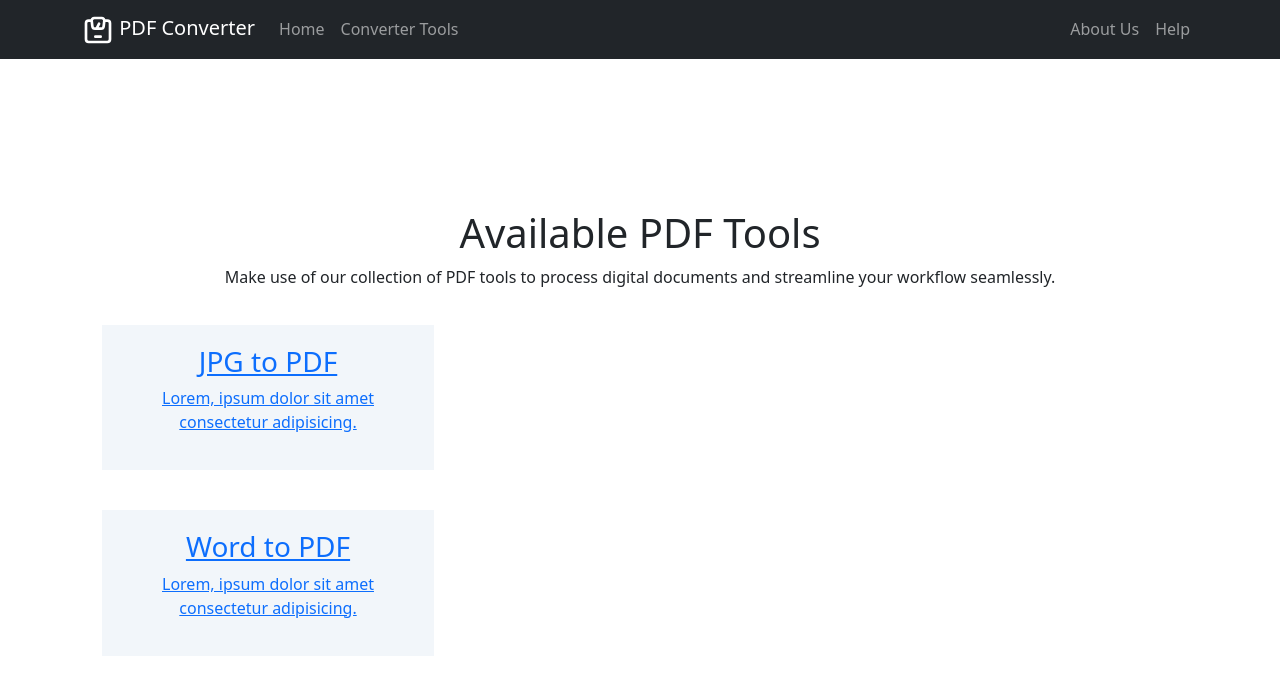
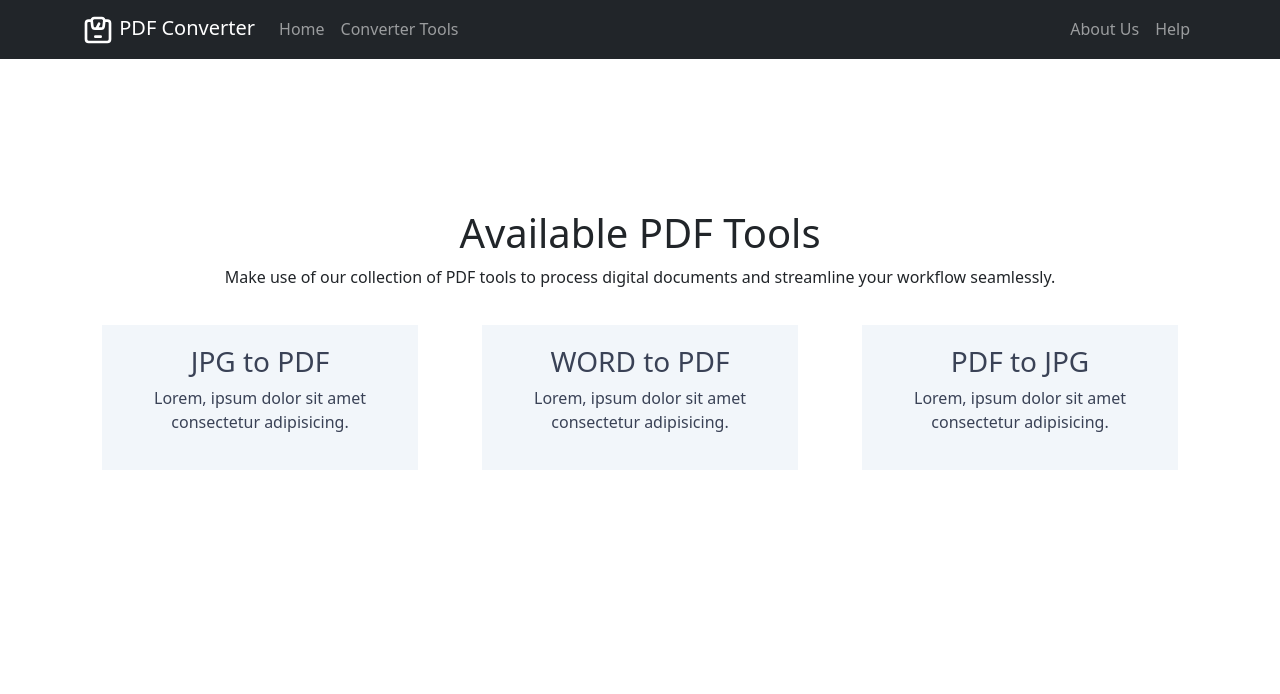
Before and after one commit to abu-kausar/PDF-Converter, a React (Create React App) app: page /tools in a window 1280 px wide. Shown: the top 694 px of the page. Built offline with nearby package versions, Linux system fonts and the light colour scheme.

Commit message:
tools page updated and converter route added

```diff
--- /dev/null
+++ b/src/components/JpgToPdf/JpgToPdf.js
@@ -0,0 +1,11 @@
+import React from 'react';
+
+const JpgToPdf = () => {
+    return (
+        <div>
+            <h1>JPG to PDF</h1>
+        </div>
+    );
+};
+
+export default JpgToPdf;
--- a/src/components/LandingPage/LandingPage.js
+++ b/src/components/LandingPage/LandingPage.js
@@ -3,9 +3,12 @@ import { BrowserRouter as Router, Routes, Route, Link } from 'react-router-dom';
 import About from '../About/About';
 import Help from '../Help/Help';
 import Home from '../Home/Home';
+import JpgToPdf from '../JpgToPdf/JpgToPdf';
 import NavBar from '../NavBar/NavBar';
 import NotFound from '../NotFound/NotFound';
+import PdfToJpg from '../PdfToJpg/PdfToJpg';
 import Tools from '../Tools/Tools';
+import WordToPdf from '../WordToPdf/WordToPdf';
 
 const LandingPage = () => {
     return (
@@ -16,6 +19,9 @@ const LandingPage = () => {
                     <Route exact path='/' element={<Home/>}/>
                     <Route exact path='/home' element={<Home/>}/>
                     <Route exact path='/tools' element={<Tools/>}/>
+                    <Route exact path='/jpg-to-pdf' element={<JpgToPdf/>}/>
+                    <Route exact path='/word-to-pdf' element={<WordToPdf/>}/>
+                    <Route exact path='/pdf-to-jpg' element={<PdfToJpg/>}/>
                     <Route exact path='/about' element={<About/>}/>
                     <Route exact path='/help' element={<Help/>}/>
                     <Route path='/*' element={<NotFound/>}/>
--- /dev/null
+++ b/src/components/PdfToJpg/PdfToJpg.js
@@ -0,0 +1,11 @@
+import React from 'react';
+
+const PdfToJpg = () => {
+    return (
+        <div>
+            <h1>PDF to JPG</h1>
+        </div>
+    );
+};
+
+export default PdfToJpg;
--- a/src/components/Tools/Tools.css
+++ b/src/components/Tools/Tools.css
@@ -1,21 +1,4 @@
-.container {
-    font-family: arial;
-    font-size: 24px;
-    margin: 25px;
-    width: 350px;
-    height: 200px;
-    outline: dashed 1px black;
-    /* Setup */
-    position: relative;
-  }
-
-  .child {
-    width: 50px;
-    height: 50px;
-    background-color: red;
-    /* Center vertically and horizontally */
-    position: absolute;
-    top: 50%;
-    left: 50%;
-    margin: -25px 0 0 -25px; /* Apply negative top and left margins to truly center the element */
-  }
+.divDesign{
+  color: #3A4256;
+  text-decoration: none;
+}
--- a/src/components/Tools/Tools.js
+++ b/src/components/Tools/Tools.js
@@ -1,5 +1,6 @@
 import React from 'react';
 import { Link } from 'react-router-dom';
+import './Tools.css'
 
 const Tools = () => {
     const toolStyle = {
@@ -16,23 +17,33 @@ const Tools = () => {
                 <h1 style={{ textAlign: 'center', marginTop: '150px' }}>Available PDF Tools</h1>
                 <p style={{ textAlign: 'center' }}> Make use of our collection of PDF tools to process digital documents and streamline your workflow seamlessly.</p>
                 <div className="row">
-                    <Link to="/convertpdf">
                     <div className="col-md-4">
+                        <Link className='divDesign' to="/jpg-to-pdf">
                             <div style={toolStyle}>
                                 <h3>JPG to PDF</h3>
                                 <p>Lorem, ipsum dolor sit amet consectetur adipisicing.</p>
                             </div>
+                        </Link>
+                    </div>
+
+                    <div className="col-md-4">
+                        <Link className='divDesign' to="/word-to-pdf">
+                        <div style={toolStyle}>
+                                <h3>WORD to PDF</h3>
+                                <p>Lorem, ipsum dolor sit amet consectetur adipisicing.</p>
                             </div>
                         </Link>
+                    </div>
 
-                    <Link>
+
                     <div className="col-md-4">
+                        <Link className='divDesign' to="/pdf-to-jpg">
                         <div style={toolStyle}>
-                                <h3>Word to PDF</h3>
+                                <h3>PDF to JPG</h3>
                                 <p>Lorem, ipsum dolor sit amet consectetur adipisicing.</p>
                             </div>
+                        </Link>
                     </div>
-                    </Link>
                 </div>
             </div>
         </div>
--- /dev/null
+++ b/src/components/WordToPdf/WordToPdf.js
@@ -0,0 +1,11 @@
+import React from 'react';
+
+const WordToPdf = () => {
+    return (
+        <div>
+            <h1>WORD to PDF</h1>
+        </div>
+    );
+};
+
+export default WordToPdf;
```
Also changed, not shown: src/components/JpgToPdf/JpgToPdf.css (added), src/components/PdfToJpg/PdfToJpg.css (added), src/components/WordToPdf/WordToPdf.css (added). Lines whose indentation alone changed are shown as unchanged.
